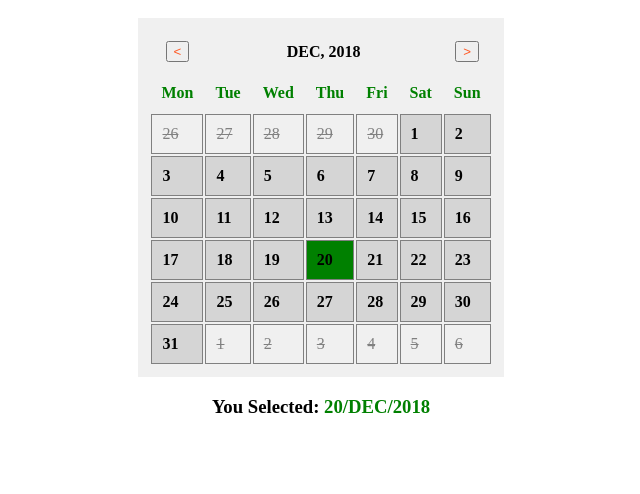
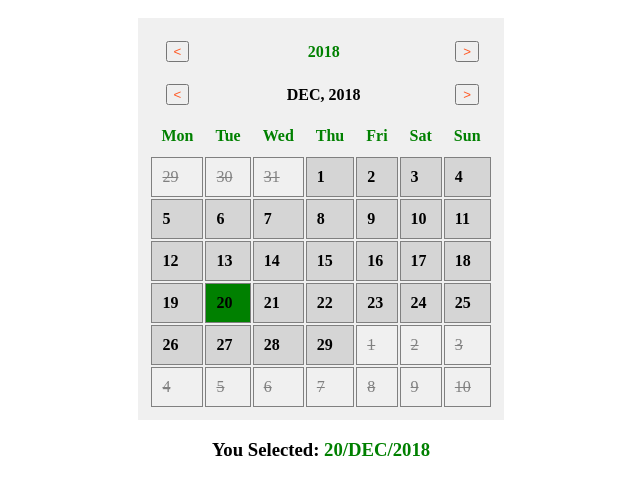
Before and after one commit to Amitsha1993/javascript_calendar, a plain HTML site: page index.html in a window 1280 px wide. Shown: the part 48-542 px from the top of the page, without its empty margins (319-959 px from the left). Drawn offline with Linux system fonts and the light colour scheme.

Commit message:
applied year change functionality

```diff
--- a/index.html
+++ b/index.html
@@ -9,6 +9,16 @@
     <div id="calender">
         <table>
             <thead>
+                <tr class="btn">
+                    <th>
+                        <button onClick="previousYear()">
+                            < </button>
+                    </th>
+                    <th colspan="5" id="currentYear"></th>
+                    <th>
+                        <button onClick="nextYear()"> > </button>
+                    </th>
+                </tr>
                 <tr class="btn">
                     <th>
                         <button onClick="previousMonth()">
--- a/index.js
+++ b/index.js
@@ -8,7 +8,7 @@ let currentDate = runningDate;
 let rootBody = document.getElementById('CalenderBody');
 const monthList = ['JAN', 'FEB', 'MAR', 'APR', 'MAY', 'JUN', 'JUL', 'AUG', 'SEP', 'OCT', 'NOV', 'DEC'];
 document.getElementById('currentMonth').innerText = monthList[currentMonth - 1] + ', ' + currentYear;
-
+document.getElementById('currentYear').innerText = currentYear;
 // Add coloumn to row with text
 function addCols(text) {
     let tempCols = document.createElement('td');
@@ -24,7 +24,7 @@ function setMyClass(type, name) {
 
 
 //Show the calender on load of page and on click next and prev buttons
-function viewCalender(year = currentYear, month = currentMonth) {
+function viewCalender(year = runningMonth, month = runningYear) {
     document.getElementById('selectedItem').innerHTML = currentDate + '/' + monthList[currentMonth - 1] + '/' + currentYear;
     let count = netxcount = 1;
     rootBody.innerHTML = '';
@@ -77,6 +77,7 @@ function previousMonth() {
         currentMonth--
     }
     document.getElementById('currentMonth').innerText = monthList[currentMonth - 1] + ', ' + currentYear;
+    document.getElementById('currentYear').innerText = currentYear;
     viewCalender(currentYear, currentMonth)
 
 }
@@ -89,6 +90,24 @@ function nextMonth() {
     else {
         currentMonth++
     }
+    document.getElementById('currentMonth').innerText = monthList[currentMonth - 1] + ', ' + currentYear;
+    document.getElementById('currentYear').innerText = currentYear;
+    viewCalender(currentYear, currentMonth)
+}
+
+//previous Year  funciton
+function previousYear() {
+    currentYear--;
+    document.getElementById('currentYear').innerText = currentYear;
+    document.getElementById('currentMonth').innerText = monthList[currentMonth - 1] + ', ' + currentYear;
+    viewCalender(currentYear, currentMonth)
+
+}
+//Next year funciton
+function nextYear() {
+    console.log("next year", currentYear);
+    currentYear++;
+    document.getElementById('currentYear').innerText = currentYear;
     document.getElementById('currentMonth').innerText = monthList[currentMonth - 1] + ', ' + currentYear;
     viewCalender(currentYear, currentMonth)
 }
```
